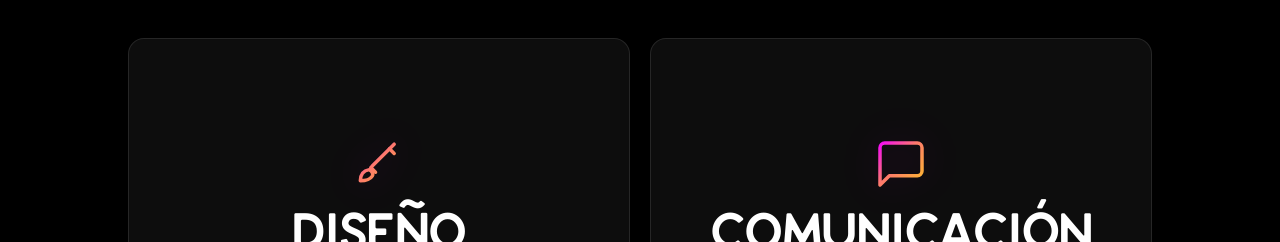
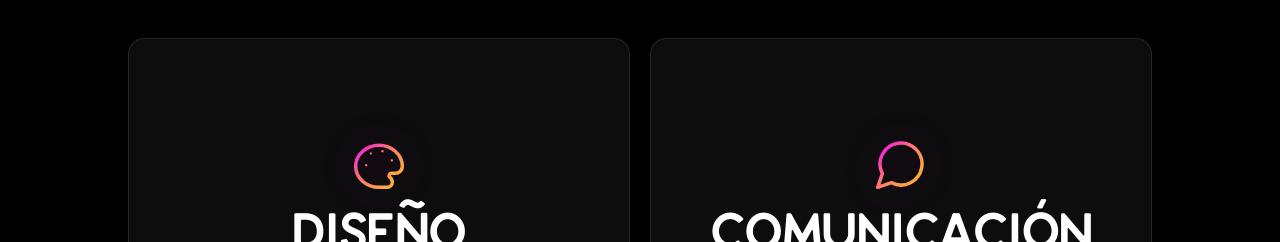
Before and after one commit to guidowain/drama-web, a Next.js app: page / in a window 1280 px wide. Shown: the part 1120-1362 px from the top of the page. Built offline with nearby package versions, Linux system fonts and the light colour scheme.

Commit message:
auto deploy 2026-04-27 01:22:06

```diff
--- a/app/page.tsx
+++ b/app/page.tsx
@@ -83,10 +83,11 @@ function IconDesign() {
           <stop offset="1" stopColor="#FCC028" />
         </linearGradient>
       </defs>
-      <path d="M18.5 3.5 9 13" />
-      <path d="m16.5 5.5 2 2" />
-      <path d="m8.5 13.5 2 2" />
-      <path d="M7.8 14.4c-2.3.4-3.8 2.1-3.8 4.8 1.9 0 4.1-.4 5.1-2 .5-.9.1-2.1-1.3-2.8Z" />
+      <circle cx="13.5" cy="6.5" r=".5" fill="url(#designIconGradient)" stroke="none" />
+      <circle cx="17.5" cy="10.5" r=".5" fill="url(#designIconGradient)" stroke="none" />
+      <circle cx="8.5" cy="7.5" r=".5" fill="url(#designIconGradient)" stroke="none" />
+      <circle cx="6.5" cy="12.5" r=".5" fill="url(#designIconGradient)" stroke="none" />
+      <path d="M12 22C6.5 22 2 17.97 2 13c0-5.03 4.5-9 10-9s10 3.97 10 9c0 1.66-1.34 3-3 3h-1.77c-.85 0-1.23 1.06-.58 1.6.67.56 1.05 1.36 1.05 2.23 0 1.2-.98 2.17-2.18 2.17H12Z" />
     </svg>
   )
 }
@@ -101,7 +102,7 @@ function IconComm() {
           <stop offset="1" stopColor="#FCC028" />
         </linearGradient>
       </defs>
-      <path d="M21 15a2 2 0 0 1-2 2H7l-4 4V5a2 2 0 0 1 2-2h14a2 2 0 0 1 2 2z" />
+      <path d="M7.9 20A9 9 0 1 0 4 16.1L2 22Z" />
     </svg>
   )
 }
--- a/app/proyectos/page.tsx
+++ b/app/proyectos/page.tsx
@@ -78,7 +78,7 @@ function ProyectosContent() {
         {/* Grid — all cards, no pagination */}
         <div className="px-5 md:px-10 pb-20">
           <div className="mx-auto w-full max-w-6xl">
-            <div className="grid grid-cols-1 md:grid-cols-2 gap-6 md:gap-8">
+            <div className="grid grid-cols-1 items-start gap-6 md:grid-cols-2 md:gap-8">
               {projects.map((project) => (
                 <ProjectCard key={project.id} project={project} onClick={handleCardOpen} />
               ))}
--- a/components/ContactStrip.tsx
+++ b/components/ContactStrip.tsx
@@ -39,7 +39,7 @@ export default function ContactStrip({ instagram, whatsapp, mail }: Props) {
         </a>
         <a
           href={`mailto:${mail}`}
-          aria-label="Email"
+          aria-label="Mail"
           className="text-black opacity-70 hover:opacity-100 transition-opacity hover:scale-110 transform duration-200"
         >
           <IconMail />
--- a/components/Header.tsx
+++ b/components/Header.tsx
@@ -53,7 +53,7 @@ export default function Header({ settings }: Props) {
           <IconWhatsApp />
         </a>
         <a
-          href="mailto:los@drama.com.ar"
+          href={`mailto:${settings.mail}`}
           aria-label="Mail"
           className="text-white opacity-80 hover:opacity-100 transition-opacity"
         >
--- a/components/ProjectCard.tsx
+++ b/components/ProjectCard.tsx
@@ -19,9 +19,9 @@ export default function ProjectCard({ project, onClick }: Props) {
       whileHover={{ scale: 1.02 }}
       transition={{ type: 'spring', stiffness: 300, damping: 20 }}
       onClick={(event) => onClick(project, event.currentTarget.getBoundingClientRect())}
-      className="h-full cursor-pointer rounded-2xl bg-white shadow-md transition-shadow hover:shadow-[0_0_28px_rgba(0,0,0,0.12)]"
+      className="cursor-pointer rounded-2xl bg-white shadow-md transition-shadow hover:shadow-[0_0_28px_rgba(0,0,0,0.12)]"
     >
-      <div className="flex h-full flex-col rounded-2xl bg-white p-3">
+      <div className="flex flex-col rounded-2xl bg-white p-3">
         {/* Cover image */}
         <div className="relative aspect-square overflow-hidden rounded-xl bg-zinc-950">
           {project.coverImage ? (
@@ -37,7 +37,7 @@ export default function ProjectCard({ project, onClick }: Props) {
         </div>
 
         {/* Info */}
-        <div className="mt-2 grid min-h-[3.15rem] grid-cols-[1fr_auto] items-start gap-2 px-1 pb-1 md:min-h-[3.35rem]">
+        <div className="mt-3 grid grid-cols-[1fr_auto] items-start gap-2 px-1 pb-0.5">
           <div className="flex flex-wrap content-start gap-1">
             {project.tags.map((tag) => (
               <span
```
